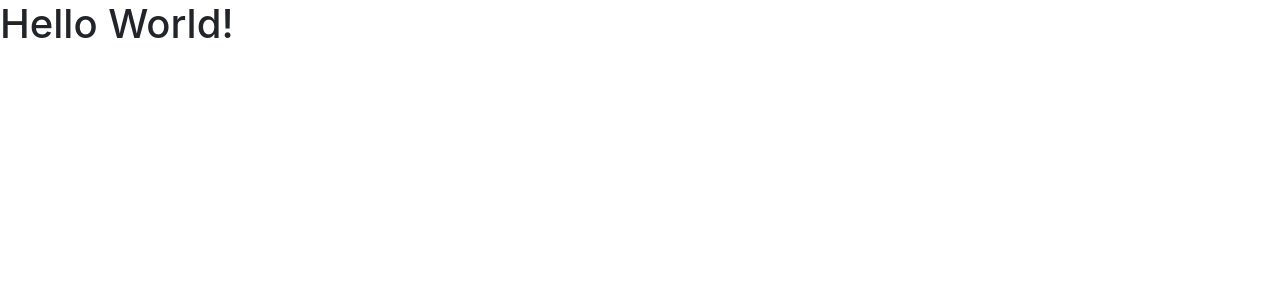
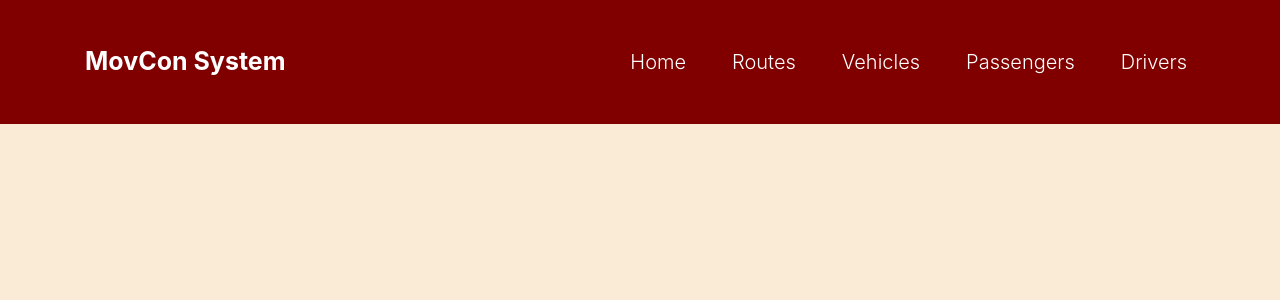
Before and after one commit to mashm3ll0w/phase-3-ip-frontend, a React (Create React App) app: page /vehicles in a window 1280 px wide. Shown: the top 300 px of the page. Built offline with nearby package versions, Linux system fonts and the light colour scheme.

Commit message:
Created the NavBar component and styling

```diff
--- a/src/components/App.js
+++ b/src/components/App.js
@@ -1,7 +1,9 @@
+import NavBar from "./NavBar"
+
 export default function App(){
     return (
         <div>
-            <h1>Hello World!</h1>
+            <NavBar />
         </div>
     )
 }
--- /dev/null
+++ b/src/components/NavBar.js
@@ -0,0 +1,43 @@
+export default function NavBar() {
+  return (
+    <div id="site-navbar">
+      <nav className="navbar navbar-expand-lg">
+        <div className="container-fluid nav-container">
+          <p className="navbar-brand">MovCon System</p>
+          <div
+            className="collapse navbar-collapse justify-content-end"
+            id="navbarNav"
+          >
+            <ul className="navbar-nav">
+              <li className="nav-item">
+                <a className="nav-link" href="/">
+                  Home
+                </a>
+              </li>
+              <li className="nav-item">
+                <a className="nav-link" href="/routes">
+                  Routes
+                </a>
+              </li>
+              <li className="nav-item">
+                <a className="nav-link" href="/vehicles">
+                  Vehicles
+                </a>
+              </li>
+              <li className="nav-item">
+                <a className="nav-link" href="/passengers">
+                  Passengers
+                </a>
+              </li>
+              <li className="nav-item">
+                <a className="nav-link" href="/drivers">
+                  Drivers
+                </a>
+              </li>
+            </ul>
+          </div>
+        </div>
+      </nav>
+    </div>
+  );
+}
--- a/src/index.css
+++ b/src/index.css
@@ -1,13 +1,41 @@
 body {
   margin: 0;
-  font-family: -apple-system, BlinkMacSystemFont, 'Segoe UI', 'Roboto', 'Oxygen',
-    'Ubuntu', 'Cantarell', 'Fira Sans', 'Droid Sans', 'Helvetica Neue',
+  font-family: -apple-system, BlinkMacSystemFont, "Montserrat", "Roboto",
+    "Oxygen", "Ubuntu", "Cantarell", "Fira Sans", "Droid Sans", "Helvetica Neue",
     sans-serif;
   -webkit-font-smoothing: antialiased;
   -moz-osx-font-smoothing: grayscale;
+  background-color: antiquewhite;
 }
 
-code {
-  font-family: source-code-pro, Menlo, Monaco, Consolas, 'Courier New',
-    monospace;
+/* NavBar */
+
+#site-navbar {
+  background-color: maroon;
 }
+.nav-container {
+  padding: 0 70px;
+}
+.navbar-brand {
+  font-weight: bold;
+  font-size: 25px;
+}
+
+.nav-link {
+  font-weight: 300;
+  font-size: 20px;
+}
+
+.navbar-brand,
+.nav-link {
+  color: #ffff;
+  /* font-size: 30px; */
+  margin: 30px 15px;
+}
+
+.navbar-brand:hover,
+.nav-link:hover,
+.navbar-brand:visited,
+.nav-link:visited {
+  color: #ffff !important;
+}
```
